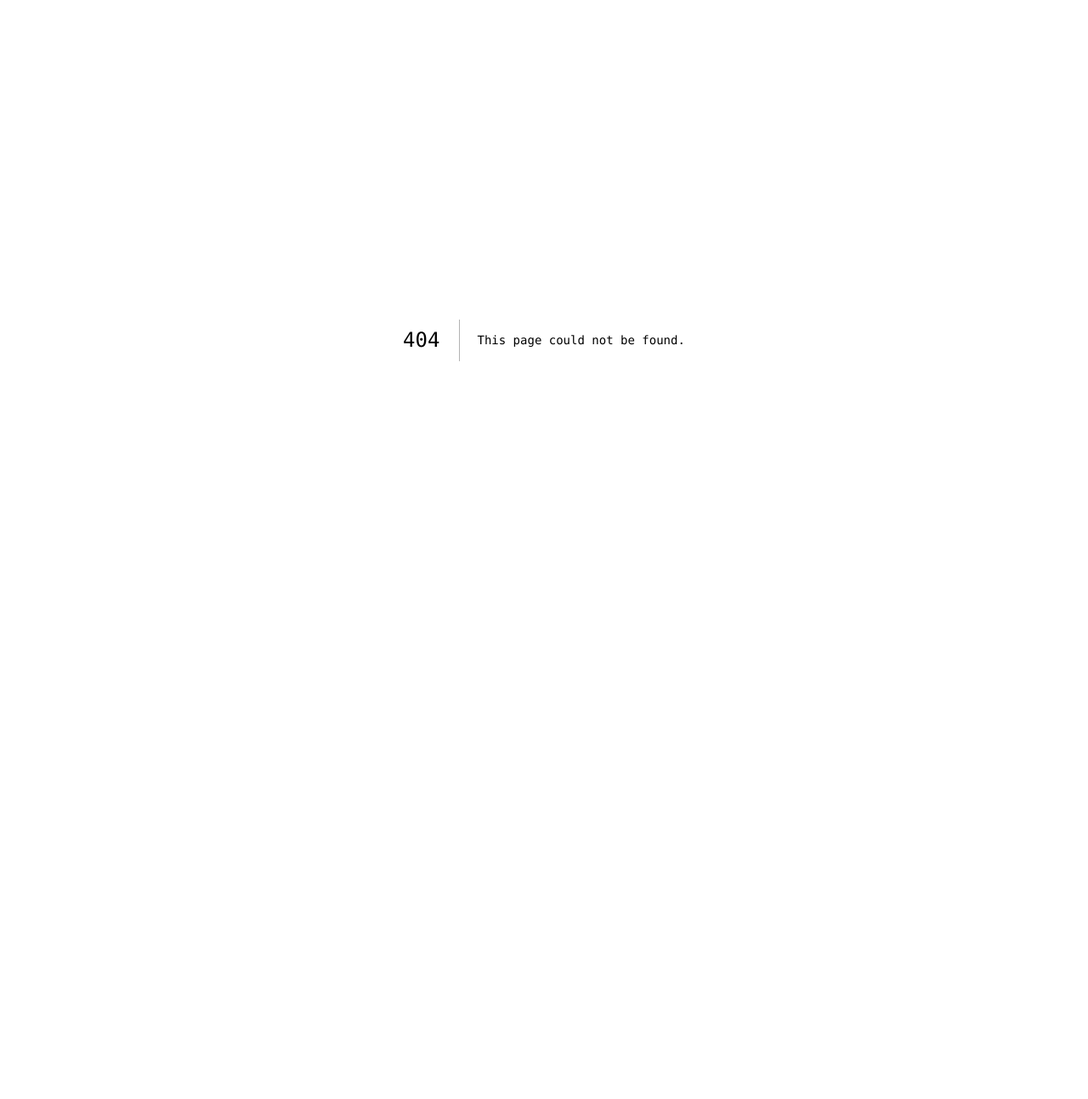
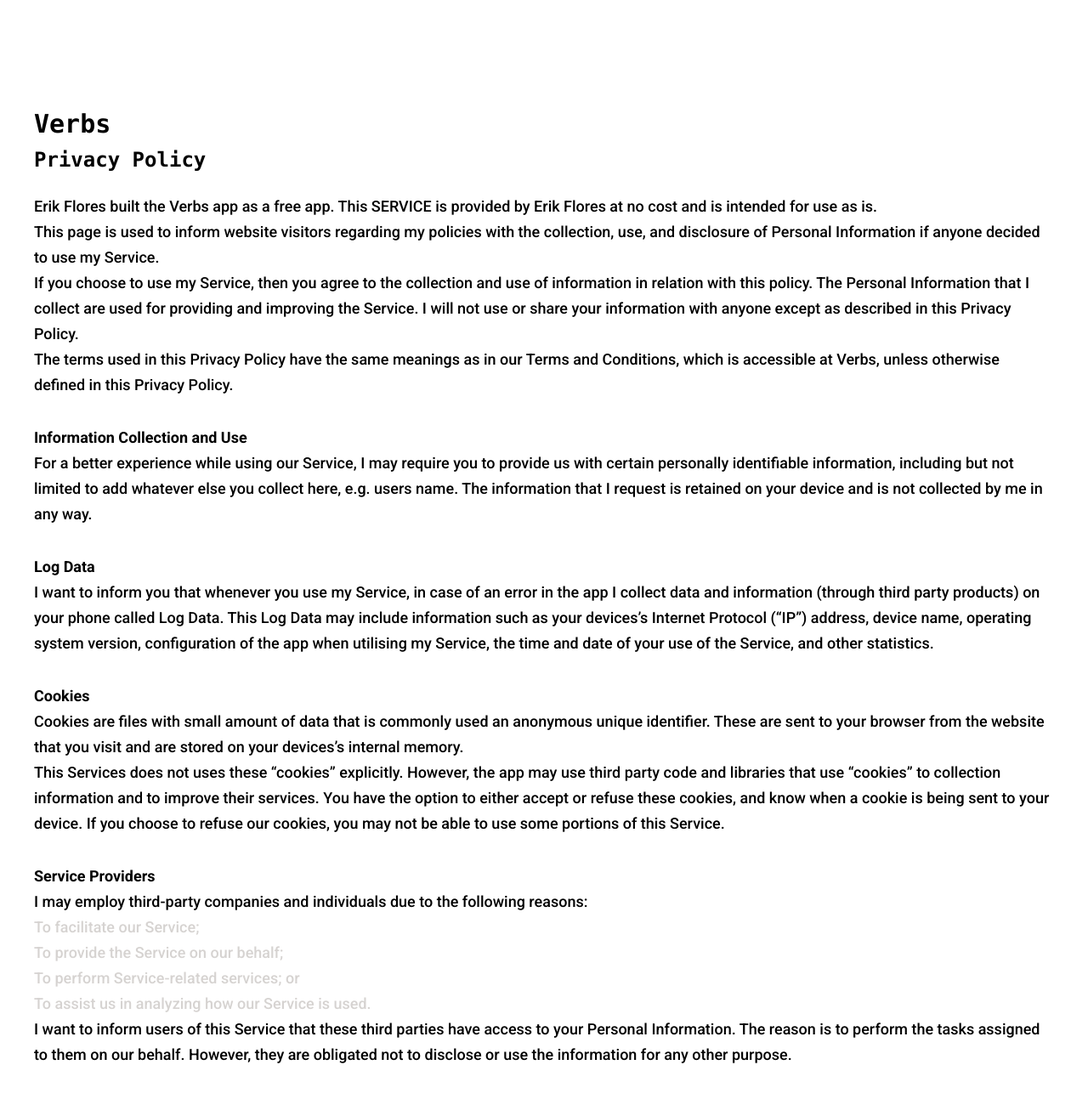
Before and after one commit to erikfloresq/erikfloresq.github.io, a Next.js app: page /verbs/verbsPrivacyPolice in a window 1280 px wide. Before the commit this address had no page. Shown: the top 1293 px of the page at 85% size. Before the commit the page ends 800 px from the top, so only its background shows below. Built offline with nearby package versions, Linux system fonts and the light colour scheme.

Commit message:
Add verbs privacy policy

```diff
--- a/next.config.js
+++ b/next.config.js
@@ -17,6 +17,7 @@
       '/blog/mi-primer-wwdc': { page: '/blog/[slug]' },
       '/blog/uisearchcontroller': { page: '/blog/[slug]' },
       '/blog/usar-json-unittest-spm': { page: '/blog/[slug]' },
+      '/verbs/verbsPrivacyPolice': { page: '/verbs/verbsPrivacyPolice' }
     }
   },
 }
--- /dev/null
+++ b/pages/verbs/verbsPrivacyPolice.js
@@ -0,0 +1,85 @@
+export default function VerbsPrivacyPolice() {
+    return (
+        <html>
+            <body className="font-roboto flex flex-col justify-center pt-32 pb-40 p-10">
+            <h1 className="mb-2 font-bold text-3xl">Verbs</h1>
+            <h2 className="font-bold text-2xl mb-6">Privacy Policy</h2>
+            <p>Erik Flores built the Verbs app as a free app. This SERVICE is provided by Erik Flores at no cost and is intended
+                for use as is.</p>
+            <p>This page is used to inform website visitors regarding my policies with the collection, use, and
+                disclosure of Personal Information if anyone decided to use my Service.</p>
+            <p>If you choose to use my Service, then you agree to the collection and use of information in
+                relation with this policy. The Personal Information that I collect are used for providing and
+                improving the Service. I will not use or share your information with anyone except as described
+                in this Privacy Policy.</p>
+
+            <p className="mb-8">The terms used in this Privacy Policy have the same meanings as in our Terms and Conditions,
+                which is accessible at Verbs, unless otherwise defined in this Privacy Policy.</p>
+
+            <p><strong>Information Collection and Use</strong></p>
+            <p className="mb-8">For a better experience while using our Service, I may require you to provide us with certain
+                personally identifiable information, including but not limited to add whatever else you collect here, e.g. users name.
+                The information that I request is retained on your device and is not collected by me in any way.</p>
+
+
+            <p><strong>Log Data</strong></p>
+            <p className="mb-8">I want to inform you that whenever you use my Service, in case of an error in the app I collect
+                data and information (through third party products) on your phone called Log Data. This Log Data
+                may include information such as your devices’s Internet Protocol (“IP”) address, device name,
+                operating system version, configuration of the app when utilising my Service, the time and date
+                of your use of the Service, and other statistics.</p>
+
+            <p><strong>Cookies</strong></p>
+            <p>Cookies are files with small amount of data that is commonly used an anonymous unique identifier.
+                These are sent to your browser from the website that you visit and are stored on your devices’s
+                internal memory.</p>
+            <p className="mb-8">This Services does not uses these “cookies” explicitly. However, the app may use third party code
+                and libraries that use “cookies” to collection information and to improve their services. You
+                have the option to either accept or refuse these cookies, and know when a cookie is being sent
+                to your device. If you choose to refuse our cookies, you may not be able to use some portions of
+                this Service.</p>
+
+            <p><strong>Service Providers</strong></p>
+            <p>I may employ third-party companies and individuals due to the following reasons:</p>
+            <ul>
+                <li>To facilitate our Service;</li>
+                <li>To provide the Service on our behalf;</li>
+                <li>To perform Service-related services; or</li>
+                <li>To assist us in analyzing how our Service is used.</li>
+            </ul>
+            <p className="mb-8">I want to inform users of this Service that these third parties have access to your Personal
+                Information. The reason is to perform the tasks assigned to them on our behalf. However, they
+                are obligated not to disclose or use the information for any other purpose.</p>
+
+            <p><strong>Security</strong></p>
+            <p className="mb-8">I value your trust in providing us your Personal Information, thus we are striving to use
+                commercially acceptable means of protecting it. But remember that no method of transmission over
+                the internet, or method of electronic storage is 100% secure and reliable, and I cannot
+                guarantee its absolute security.</p>
+
+            <p><strong>Links to Other Sites</strong></p>
+            <p className="mb-8">This Service may contain links to other sites. If you click on a third-party link, you will be
+                directed to that site. Note that these external sites are not operated by me. Therefore, I
+                strongly advise you to review the Privacy Policy of these websites. I have no control over, and
+                assume no responsibility for the content, privacy policies, or practices of any third-party
+                sites or services.</p>
+
+            <p><strong>Children’s Privacy</strong></p>
+            <p className="mb-8">This Services do not address anyone under the age of 13. I do not knowingly collect personal
+                identifiable information from children under 13. In the case I discover that a child under 13
+                has provided me with personal information, I immediately delete this from our servers. If you
+                are a parent or guardian and you are aware that your child has provided us with personal
+                information, please contact me so that I will be able to do necessary actions.</p>
+
+            <p><strong>Changes to This Privacy Policy</strong></p>
+            <p className="mb-8">I may update our Privacy Policy from time to time. Thus, you are advised to review this page
+                periodically for any changes. I will notify you of any changes by posting the new Privacy Policy
+                on this page. These changes are effective immediately, after they are posted on this page.</p>
+
+            <p><strong>Contact Us</strong></p>
+            <p>If you have any questions or suggestions about my Privacy Policy, do not hesitate to contact
+                me.</p>
+            </body>
+            </html>
+    );
+}
```
Also changed, not shown: 1 other file (tests, documents, lock files or other folders).
